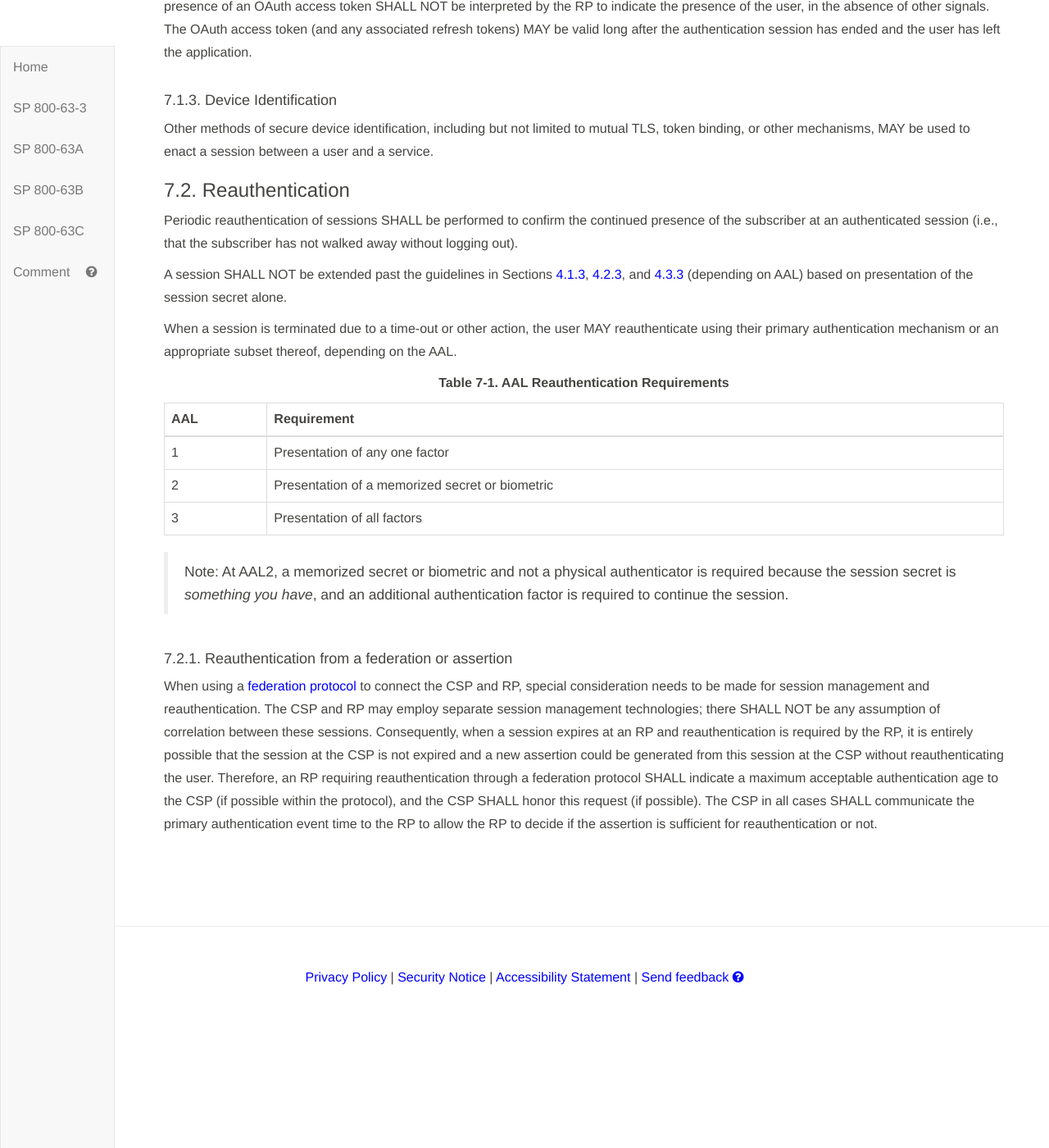
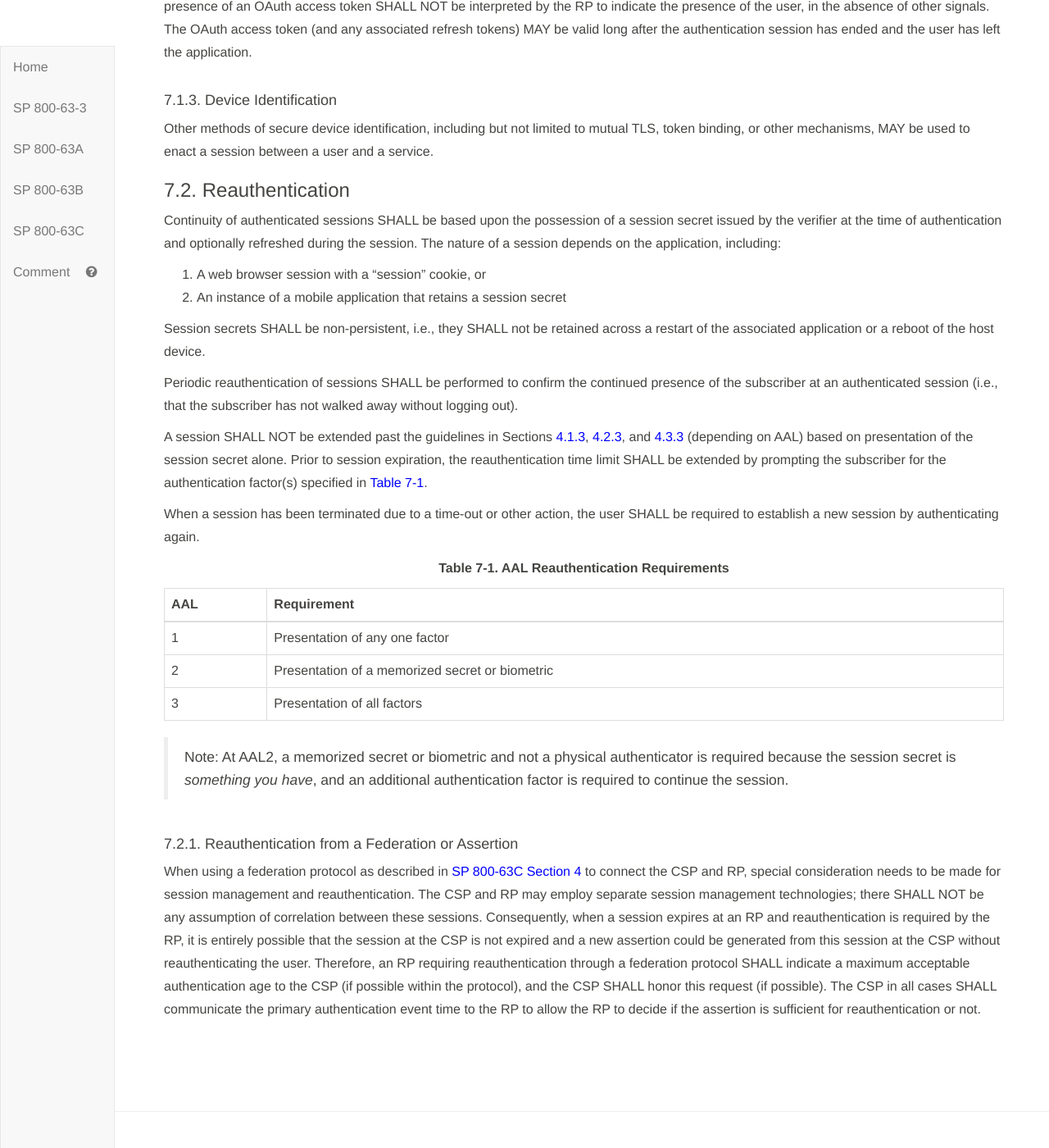
Before and after one commit to usnistgov/800-63-3, a Jekyll site: the page built from sp800-63b/sec7_session.md, in a window 1280 px wide and 1400 px high, scrolled down 1493 px. Shown: the whole window at 82% size. Built offline with Jekyll 4.4.1, drawn with Linux system fonts in a browser that asks for light colours; our own code applies the rules of GitHub Pages for plain Markdown files; before the commit the page ends 2699 px from its top, so only the background shows below that.

Commit message:
Clarification of reauthentication requirements. Closes #1230

```diff
--- a/sp800-63b/sec7_session.md
+++ b/sp800-63b/sec7_session.md
@@ -50,11 +50,18 @@ Other methods of secure device identification, including but not limited to mutu
 
 ### 7.2. <a name="sessionreauthn"></a>Reauthentication
 
+Continuity of authenticated sessions SHALL be based upon the possession of a session secret issued by the verifier at the time of authentication and optionally refreshed during the session. The nature of a session depends on the application, including:
+
+1. A web browser session with a "session" cookie, or
+2. An instance of a mobile application that retains a session secret
+
+Session secrets SHALL be non-persistent, i.e., they SHALL not be retained across a restart of the associated application or a reboot of the host device.
+
 Periodic reauthentication of sessions SHALL be performed to confirm the continued presence of the subscriber at an authenticated session (i.e., that the subscriber has not walked away without logging out).
 
-A session SHALL NOT be extended past the guidelines in Sections [4.1.3](#aal1reauth), [4.2.3](#aal2reauth), and [4.3.3](#aal3reauth) (depending on AAL) based on presentation of the session secret alone.
+A session SHALL NOT be extended past the guidelines in Sections [4.1.3](#aal1reauth), [4.2.3](#aal2reauth), and [4.3.3](#aal3reauth) (depending on AAL) based on presentation of the session secret alone. Prior to session expiration, the reauthentication time limit SHALL be extended by prompting the subscriber for the authentication factor(s) specified in [Table 7-1](#63bSec7-Table1).
 
-When a session is terminated due to a time-out or other action, the user MAY reauthenticate using their primary authentication mechanism or an appropriate subset thereof, depending on the AAL.
+When a session has been terminated due to a time-out or other action, the user SHALL be required to establish a new session by authenticating again.
 
 <a name="63bSec7-Table1"></a>
 
@@ -73,6 +80,6 @@ When a session is terminated due to a time-out or other action, the user MAY rea
 
 >Note: At AAL2, a memorized secret or biometric and not a physical authenticator is required because the session secret is *something you have*, and an additional authentication factor is required to continue the session.
 
-#### 7.2.1. Reauthentication from a federation or assertion
+#### 7.2.1. Reauthentication from a Federation or Assertion
 
-When using a [federation protocol](sp800-63c.html#sec4) to connect the CSP and RP, special consideration needs to be made for session management and reauthentication. The CSP and RP may employ separate session management technologies; there SHALL NOT be any assumption of correlation between these sessions. Consequently, when a session expires at an RP and reauthentication is required by the RP, it is entirely possible that the session at the CSP is not expired and a new assertion could be generated from this session at the CSP without reauthenticating the user. Therefore, an RP requiring reauthentication through a federation protocol SHALL indicate a maximum acceptable authentication age to the CSP (if possible within the protocol), and the CSP SHALL honor this request (if possible). The CSP in all cases SHALL communicate the primary authentication event time to the RP to allow the RP to decide if the assertion is sufficient for reauthentication or not.
+When using a federation protocol as described in [SP 800-63C Section 4](sp800-63c.html#sec4) to connect the CSP and RP, special consideration needs to be made for session management and reauthentication. The CSP and RP may employ separate session management technologies; there SHALL NOT be any assumption of correlation between these sessions. Consequently, when a session expires at an RP and reauthentication is required by the RP, it is entirely possible that the session at the CSP is not expired and a new assertion could be generated from this session at the CSP without reauthenticating the user. Therefore, an RP requiring reauthentication through a federation protocol SHALL indicate a maximum acceptable authentication age to the CSP (if possible within the protocol), and the CSP SHALL honor this request (if possible). The CSP in all cases SHALL communicate the primary authentication event time to the RP to allow the RP to decide if the assertion is sufficient for reauthentication or not.
```
